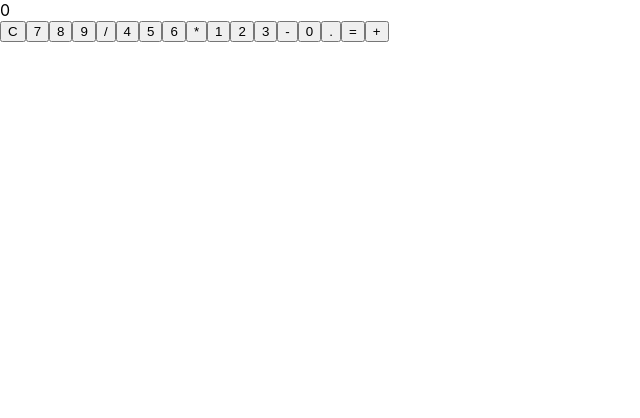
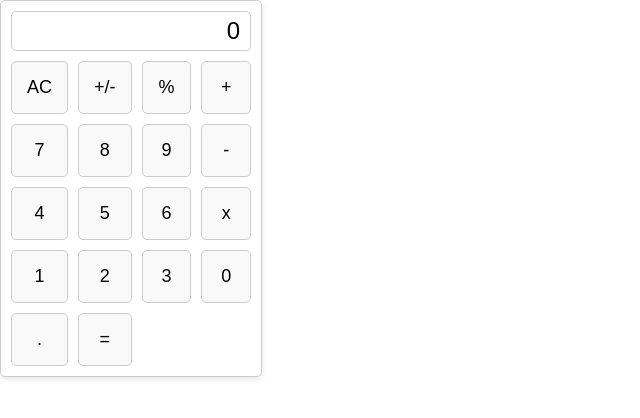
Before and after one commit to Spidey-Acer/Math_Magician_Calculator, a React (Create React App) app: page / in a window 1280 px wide. Shown: the top 418 px of the page, without its empty margins (0-640 px from the left). Built offline with nearby package versions, Linux system fonts and the light colour scheme.

Commit message:
Impliment calculator design using JSX and CSS

```diff
--- a/src/components/Calculator.scss
+++ b/src/components/Calculator.scss
@@ -0,0 +1,42 @@
+.calculator {
+  display: inline-block;
+  border: 1px solid #ccc;
+  border-radius: 5px;
+  padding: 10px;
+  box-shadow: 0 2px 6px rgba(0, 0, 0, 0.1);
+  font-family: Arial, sans-serif;
+  width: 240px;
+
+  .display {
+    border: 1px solid #ccc;
+    border-radius: 5px;
+    padding: 5px 10px;
+    text-align: right;
+    margin-bottom: 10px;
+    font-size: 24px;
+  }
+
+  .buttons {
+    display: grid;
+    grid-template-columns: repeat(4, 1fr);
+    gap: 10px;
+
+    button {
+      font-size: 18px;
+      padding: 15px;
+      border: 1px solid #ccc;
+      border-radius: 5px;
+      background-color: #f9f9f9;
+      cursor: pointer;
+      transition: background-color 0.2s;
+
+      &:hover {
+        background-color: #e0e0e0;
+      }
+
+      &:active {
+        background-color: #d1d1d1;
+      }
+    }
+  }
+}
--- a/src/components/calculator.js
+++ b/src/components/calculator.js
@@ -5,23 +5,24 @@ const Calculator = () => (
   <div className="calculator">
     <div className="display">0</div>
     <div className="buttons">
-      <button type="button">C</button>
+      <button type="button">AC</button>
+      <button type="button">+/-</button>
+      <button type="button">%</button>
+      <button type="button">+</button>
       <button type="button">7</button>
       <button type="button">8</button>
       <button type="button">9</button>
-      <button type="button">/</button>
+      <button type="button">-</button>
       <button type="button">4</button>
       <button type="button">5</button>
       <button type="button">6</button>
-      <button type="button">*</button>
+      <button type="button">x</button>
       <button type="button">1</button>
       <button type="button">2</button>
       <button type="button">3</button>
-      <button type="button">-</button>
       <button type="button">0</button>
       <button type="button">.</button>
       <button type="button">=</button>
-      <button type="button">+</button>
     </div>
   </div>
 );
```
